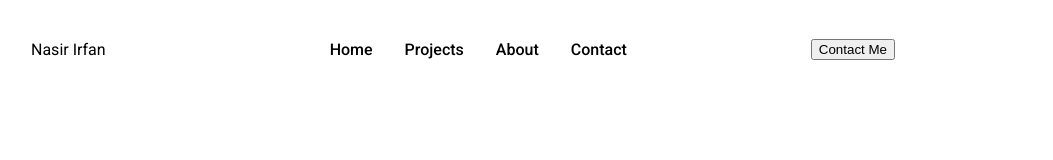
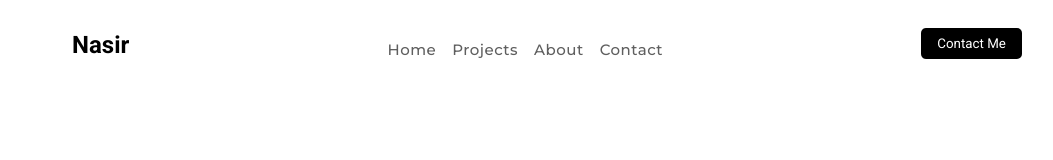
Before and after one commit to nasir-ir/portfolio-nasir, a plain HTML site: page index.html in a window 1280 px wide. Shown: the whole page, without its empty margins (93-1146 px from the left). Drawn offline with Linux system fonts and the light colour scheme.

Commit message:
Improved Navbar V1 (Desktop Version)

```diff
--- a/CSS/index.css
+++ b/CSS/index.css
@@ -1,29 +1,60 @@
 body{
-    font-family: 'Roboto', sans-serif;
+    font-family: 'Montserrat', sans-serif;
 
 }
 .header{
     display: flex;
+    flex-direction: row;
     justify-content: space-around;
-    align-items: center;
+    align-items: flex-end;
     padding: 1rem 2rem;
 }
+.logo >a{
+    text-decoration: none;
+    color: #000000;
+    font-family: 'Roboto', sans-serif;
+    font-size: 1.5rem;
+    font-weight: bold;
+}
+
 .nav-links >ul{
     display: flex;
     justify-content: row;
     align-items: center;
+    padding: 0;
+    margin-bottom: 0;
 }
 .nav-links >ul >li{
     list-style: none;
-    margin: 0 1rem;
+    margin: 0 0.5rem;
 
 }
 .nav-links >ul >li >a{
     text-decoration: none;
-    color: #000;
+    color: #5f5f5f;
     font-weight: 500;
+    font-size: 15px;
+    letter-spacing: 0.5px;
     transition: all 0.3s ease-in-out;
 }
 .nav-links >ul >li >a:hover{
-    color: #ff4b2b;
+    color: #000000;
 }
+.contact-btn >button{
+    font-family: 'Roboto', sans-serif;
+    padding: 0.5rem 1rem;
+    background-color: #000000;
+    color: #ffffff;
+    border: none;
+    border-radius: 5px;
+    cursor: pointer;
+    transition: all 0.3s ease-in-out;
+}
+.contact-btn >button:hover{
+    background-color: #5f5f5f;
+}
+.burger{
+    display: none;
+    flex-direction: column;
+    cursor: pointer;
+}
--- a/index.html
+++ b/index.html
@@ -21,8 +21,9 @@
 <body>
     <!-- Navbar -->
     <section class="header">
-        <div class="Logo">
-            <p>Nasir Irfan</p>
+        <div class="logo">
+            <!-- <p>Nasir</p> -->
+            <a href="index.html">Nasir</a>
         </div>
 
         <div class="nav-links">
```
